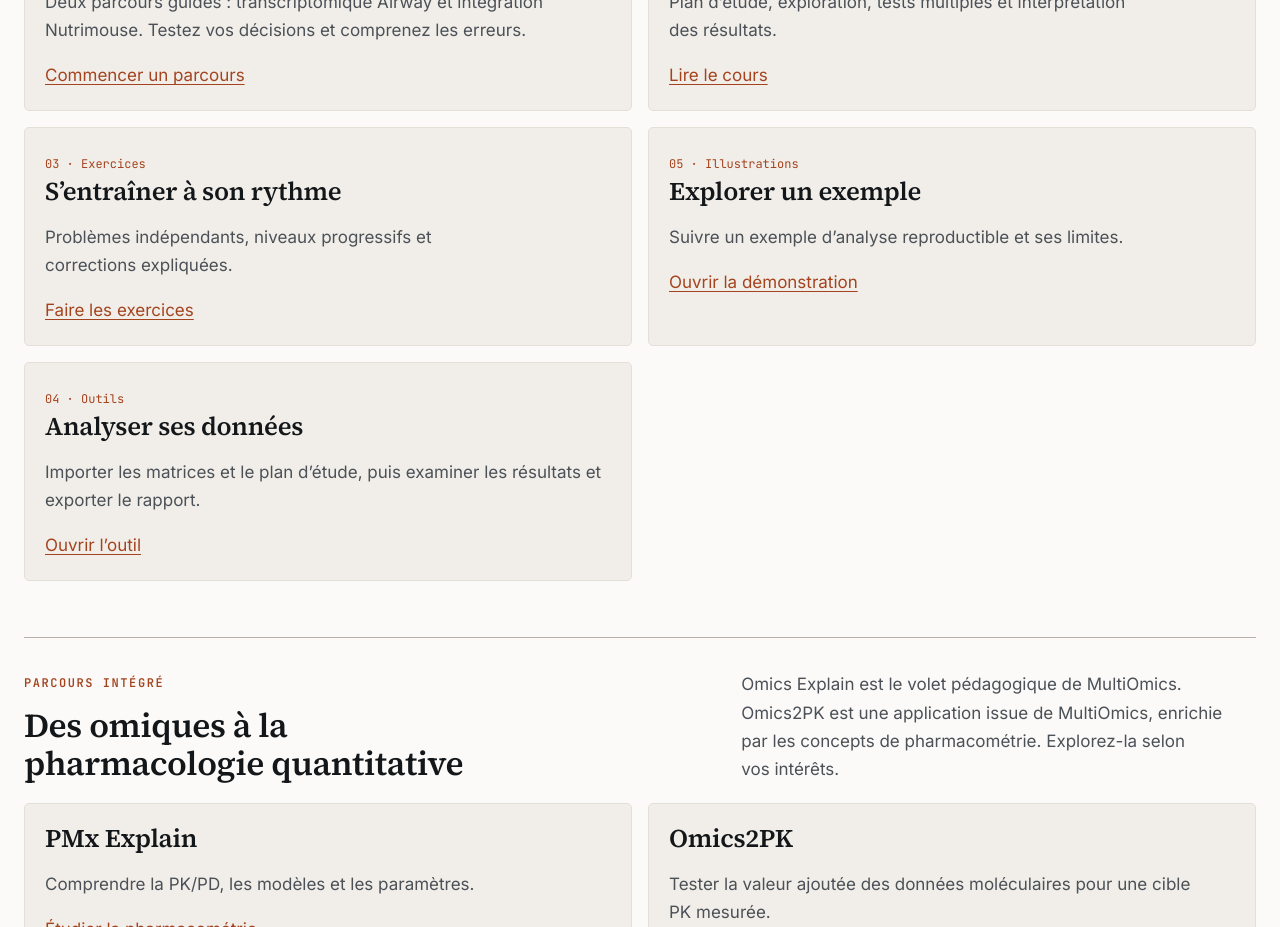
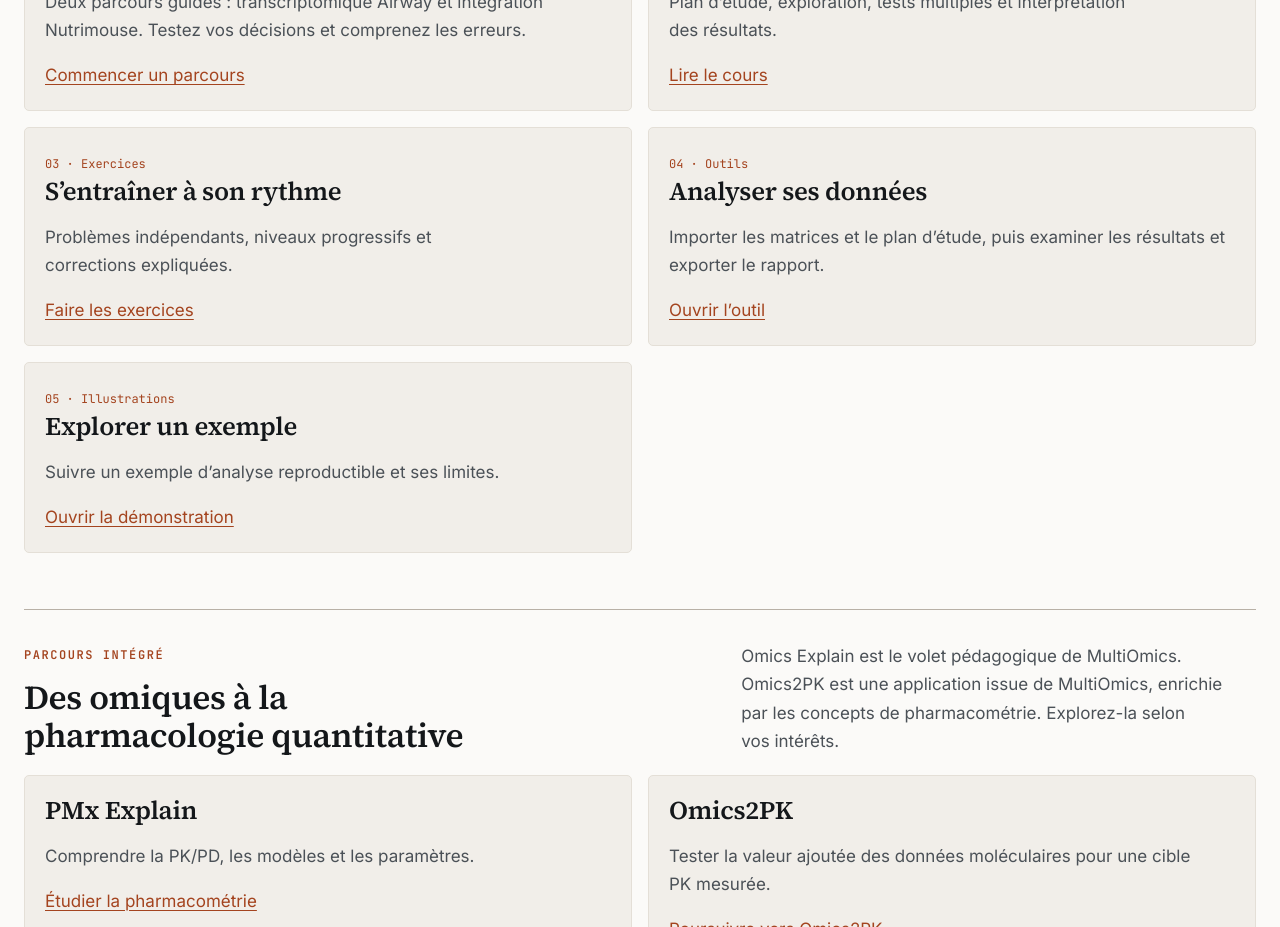
Before and after one commit to rberrah/MultiOmics, a SvelteKit app: page /multiomics in a window 1280 px wide. Shown: the part 1140-2067 px from the top of the page. Built offline with nearby package versions, Linux system fonts and the light colour scheme.

Commit message:
fix: use consistent order of five learning spaces

```diff
--- a/src/routes/multiomics/+page.svelte
+++ b/src/routes/multiomics/+page.svelte
@@ -87,8 +87,8 @@
     <article><span>01 · Mo Game</span><h3>{t('Apprendre en jouant','Learn by playing')}</h3><p>{t('Deux parcours guidés : transcriptomique Airway et intégration Nutrimouse. Testez vos décisions et comprenez les erreurs.','Two guided paths: Airway transcriptomics and Nutrimouse integration. Test your decisions and understand mistakes.')}</p><a href={resolve('multiomics/game/')}>{t('Commencer un parcours','Start a journey')}</a></article>
     <article><span>02 · {t('Cours','Course')}</span><h3>{t('Comprendre les méthodes','Understand the methods')}</h3><p>{t('Plan d’étude, exploration, tests multiples et interprétation des résultats.','Study design, exploration, multiple testing and interpretation.')}</p><a href={resolve('multiomics/learn/')}>{t('Lire le cours','Read the course')}</a></article>
     <article><span>03 · {t('Exercices','Practice')}</span><h3>{t('S’entraîner à son rythme','Practice at your own pace')}</h3><p>{t('Problèmes indépendants, niveaux progressifs et corrections expliquées.','Independent problems, progressive levels and worked answers.')}</p><a href={resolve('multiomics/practice/')}>{t('Faire les exercices','Practice')}</a></article>
+    <article><span>04 · {t('Outils','Tools')}</span><h3>{t('Analyser ses données','Analyze your data')}</h3><p>{t('Importer les matrices et le plan d’étude, puis examiner les résultats et exporter le rapport.','Import matrices and study design, inspect results and export the report.')}</p><a href={resolve('multiomics/tool/')}>{t('Ouvrir l’outil','Open the tool')}</a></article>
     <article><span>05 · {t('Illustrations','Explore')}</span><h3>{t('Explorer un exemple','Explore an example')}</h3><p>{t('Suivre un exemple d’analyse reproductible et ses limites.','Follow a reproducible analysis example and its limitations.')}</p><a href={resolve('multiomics/demo/')}>{t('Ouvrir la démonstration','Open the demo')}</a></article>
-    <article><span>04 · {t('Outils','Tools')}</span><h3>{t('Analyser ses données','Analyze your data')}</h3><p>{t('Importer les matrices et le plan d’étude, puis examiner les résultats et exporter le rapport.','Import matrices and study design, inspect results and export the report.')}</p><a href={resolve('multiomics/tool/')}>{t('Ouvrir l’outil','Open the tool')}</a></article>
   </div>
 </section>
 <section class="panel" aria-labelledby="bridge-title">
```
